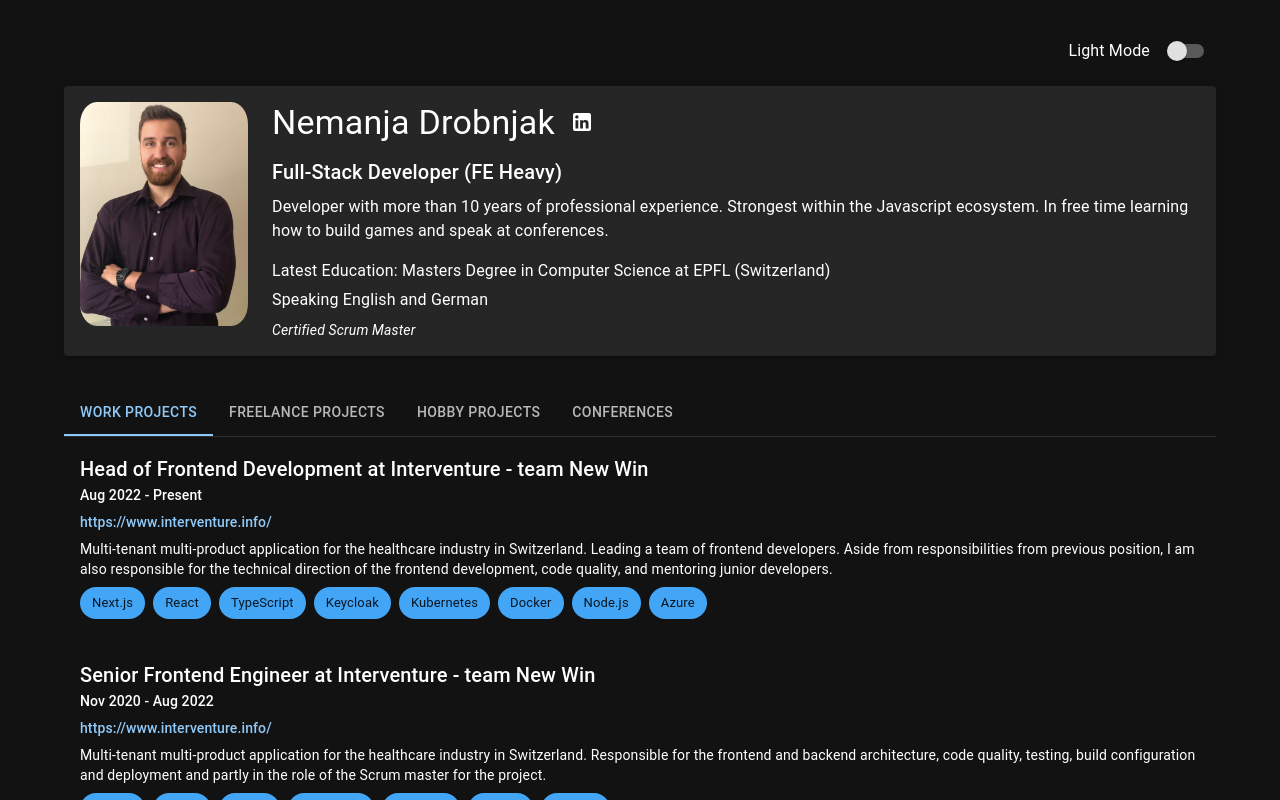
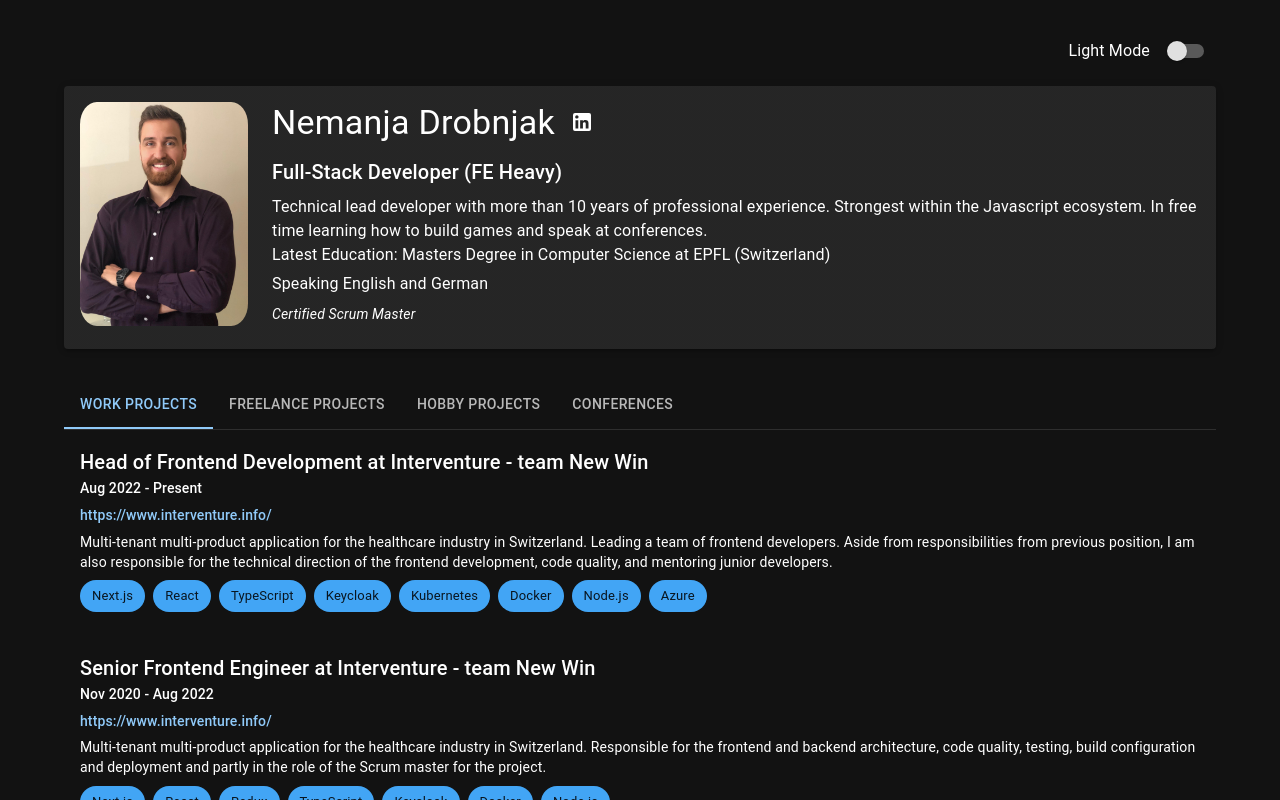
Before and after one commit to NemanjaTck/cv-portfolio, a Next.js app: page / in a window 1280 px wide. Built offline with nearby package versions, Linux system fonts and the light colour scheme.

Commit message:
Text adjustments

```diff
--- a/src/app/components/PersonalInfo.tsx
+++ b/src/app/components/PersonalInfo.tsx
@@ -26,8 +26,8 @@ const PersonalInfo: FC = () => {
           <Typography variant="h6" gutterBottom>
             Full-Stack Developer (FE Heavy)
           </Typography>
-          <Typography variant="body1" paragraph>
-            Developer with more than 10 years of professional experience. Strongest within the
+          <Typography variant="body1">
+            Technical lead developer with more than 10 years of professional experience. Strongest within the
             Javascript ecosystem. In free time learning how to build games and speak at conferences.
           </Typography>
           <Typography variant="body1" gutterBottom>
```
